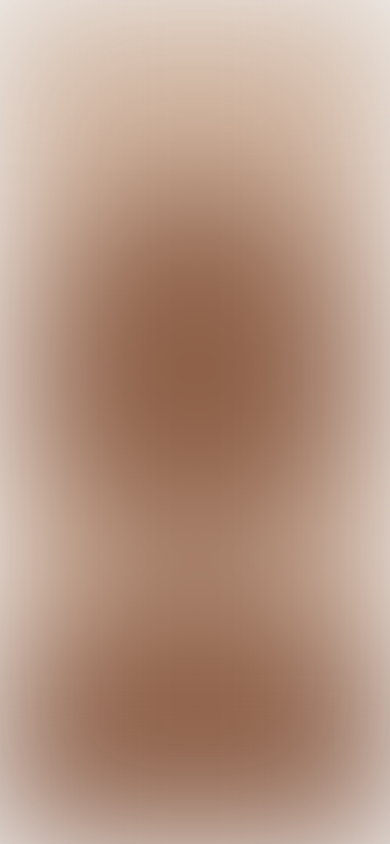
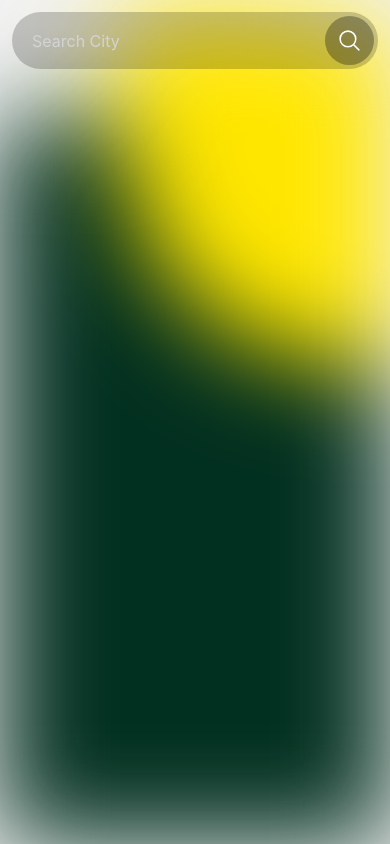
Before and after one commit to talhaonder/weatherApp, a React Native app: screen /Home in a window 390 px wide. Built offline with nearby package versions, Linux system fonts and the light colour scheme.

Commit message:
added-search-bar-and-dark-theme-on-search-bar

```diff
--- a/package.json
+++ b/package.json
@@ -14,8 +14,10 @@
     "@react-navigation/native-stack": "^6.9.17",
     "react": "18.2.0",
     "react-native": "0.73.1",
+    "react-native-heroicons": "^3.2.0",
     "react-native-safe-area-context": "^4.8.1",
-    "react-native-screens": "^3.29.0"
+    "react-native-screens": "^3.29.0",
+    "react-native-svg": "^14.1.0"
   },
   "devDependencies": {
     "@babel/core": "^7.20.0",
--- a/screens/HomeScreen.js
+++ b/screens/HomeScreen.js
@@ -1,18 +1,21 @@
-import { View, Text, SafeAreaView, StatusBar, Image } from "react-native";
+import { View, Text, SafeAreaView, StatusBar, Image, TextInput, TouchableOpacity } from "react-native";
 import React from "react";
 import { theme } from "../theme";
+
+import { MagnifyingGlassIcon } from "react-native-heroicons/outline";
+
 
 export default function HomeScreen() {
     return (
         <View style={{ flex: 1, position: 'relative' }}>
             <StatusBar />
-            <Image blurRadius={70} source={require('../assets/image/avatar.png')}
+            <Image blurRadius={50} source={require('../assets/image/bg.png')}
                 style={{ position: 'absolute', height: '100%', width: '100%' }} />
             <SafeAreaView
             style={{flex: 1}}
             >
                 <View
-                style={{height: "7%", position: "relative"}}
+                style={{height: "7%", position: "relative", padding: 12,}}
                 >
                     <View
                     style={{ flexDirection: 'row',
@@ -20,7 +23,15 @@ export default function HomeScreen() {
                     alignItems: 'center',
                     borderRadius: 999,
                     backgroundColor: theme.bgWhite(0.2)  }}>
-
+                        <TextInput
+                            placeholder="Search City"
+                            placeholderTextColor={'lightgray'}
+                            style={{ flex: 1, fontSize: 16, color: 'white', paddingLeft:16, margin:4, }}
+                        />
+                        <TouchableOpacity
+                        style={{ backgroundColor: theme.bgWhite(0.3), borderRadius: 999, padding: 12, margin: 4 }}>
+                        <MagnifyingGlassIcon size="25" color= "white"  />
+                        </TouchableOpacity>
                     </View>
                 </View>
             </SafeAreaView>
--- a/theme/index.js
+++ b/theme/index.js
@@ -1,3 +1,3 @@
 export const theme = {
-    bgWhite: opacity => `rgba(255,255,255, ${opacity})`
+    bgWhite: opacity => `rgba(0,0,0, ${opacity})`
 }
```
Also changed, not shown: assets/image/bg.png (added), 1 other file (tests, documents, lock files or other folders).
